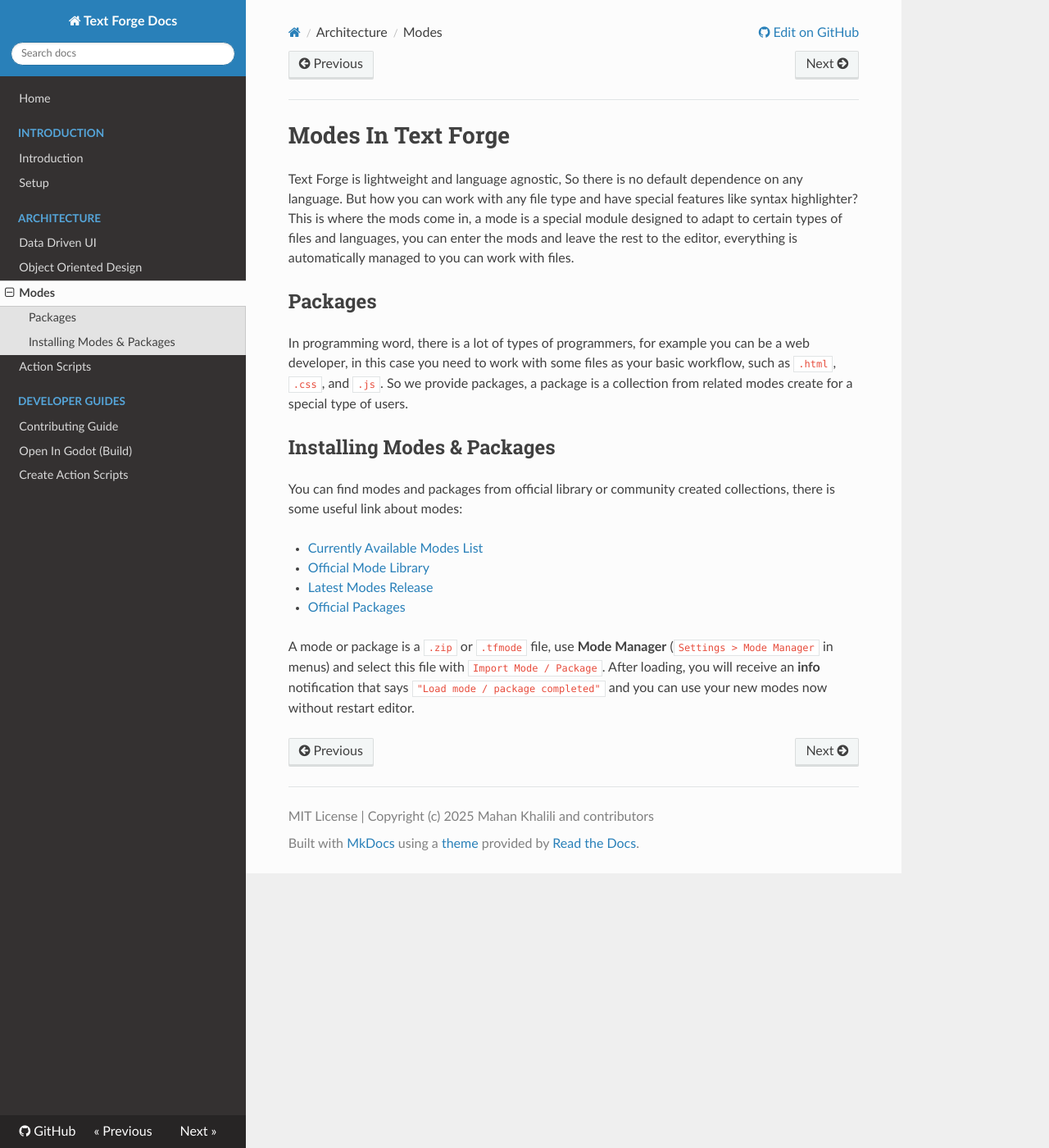
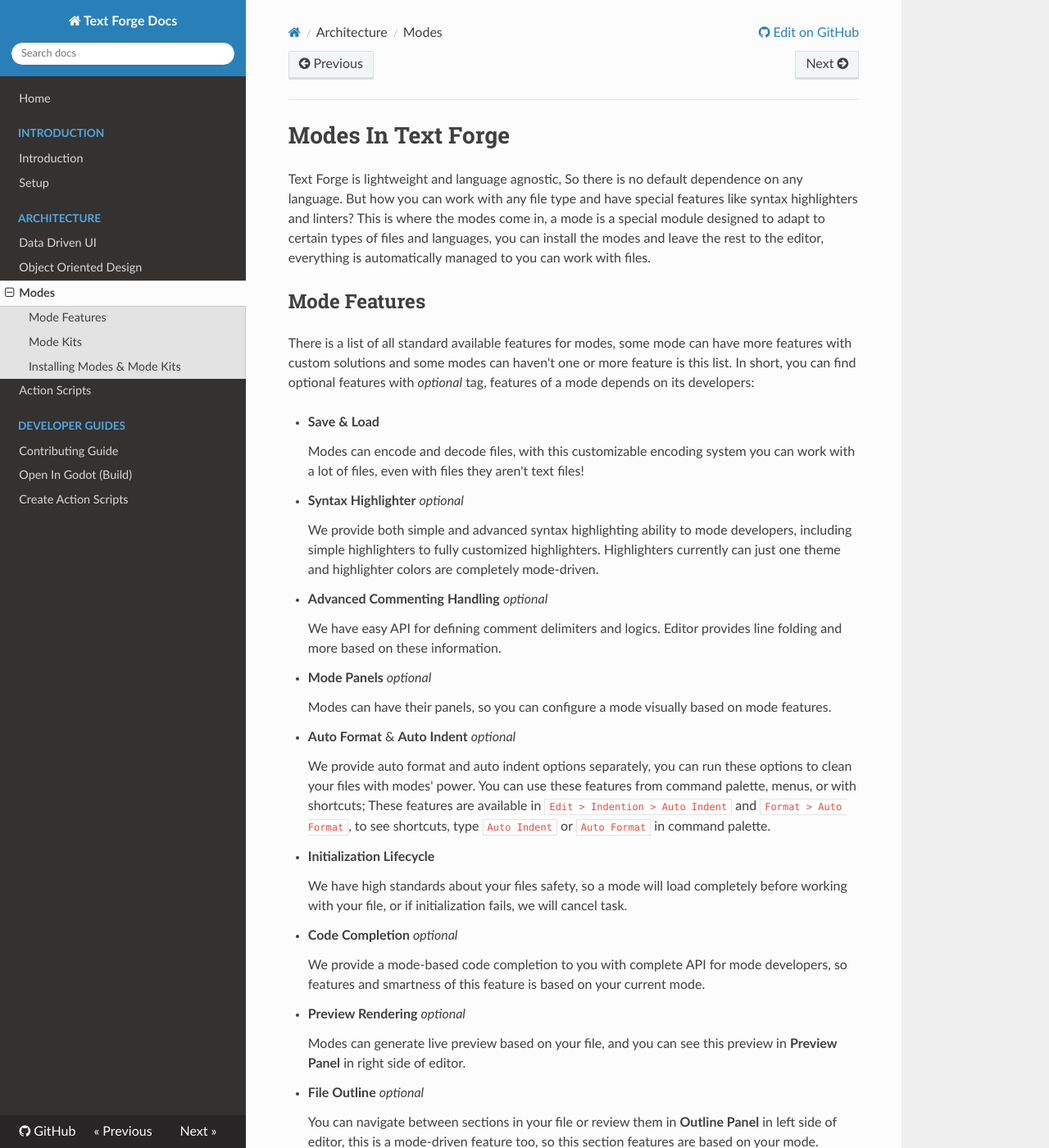
Before and after one commit to text-forge/docs, an MkDocs documentation site: the page built from docs/modes.md, in a window 1280 px wide and 1400 px high. Shown: the whole window at 82% size. Built offline with MkDocs 1.6.1, drawn with Linux system fonts in a browser that asks for light colours; nearby versions of some CDN libraries; a script that is not in the unit is left out; some of the changed text lies outside the part shown.

Commit message:
Update docs to: EditorAPI Refactor (#71)

```diff
--- a/docs/modes.md
+++ b/docs/modes.md
@@ -1,25 +1,102 @@
 # Modes In Text Forge
 
 Text Forge is lightweight and language agnostic, So there is no default dependence on any language. But how you can work
-with any file type and have special features like syntax highlighter?
-This is where the mods come in, a mode is a special module designed to adapt to certain types of files and languages,
-you can enter the mods and leave the rest to the editor, everything is automatically managed to you can work with files.
+with any file type and have special features like syntax highlighters and linters?
+This is where the modes come in, a mode is a special module designed to adapt to certain types of files and languages,
+you can install the modes and leave the rest to the editor, everything is automatically managed to you can work with files.
 
-## Packages
+## Mode Features
+
+There is a list of all standard available features for modes, some mode can have more features with custom solutions and
+some modes can haven't one or more feature is this list. In short, you can find optional features with *optional* tag,
+features of a mode depends on its developers:
+
+- **Save & Load**
+
+    Modes can encode and decode files, with this customizable encoding system you can work with a lot of files, even
+    with files they aren't text files!
+
+- **Syntax Highlighter** _optional_
+
+    We provide both simple and advanced syntax highlighting ability to mode developers, including simple highlighters to
+    fully customized highlighters. Highlighters currently can just one theme and highlighter colors are completely mode-driven.
+
+- **Advanced Commenting Handling** _optional_
+
+    We have easy API for defining comment delimiters and logics. Editor provides line folding and more based on these
+    information.
+
+- **Mode Panels** _optional_
+
+    Modes can have their panels, so you can configure a mode visually based on mode features.
+
+- **Auto Format** & **Auto Indent** _optional_
+
+    We provide auto format and auto indent options separately, you can run these options to clean your files with modes'
+    power. You can use these features from command palette, menus, or with shortcuts; These features are available in
+    `Edit > Indention > Auto Indent` and `Format > Auto Format`, to see shortcuts, type `Auto Indent` or `Auto Format`
+    in command palette.
+
+- **Initialization Lifecycle**
+
+    We have high standards about your files safety, so a mode will load completely before working with your file, or if
+    initialization fails, we will cancel task.
+
+- **Code Completion** _optional_
+
+    We provide a mode-based code completion to you with complete API for mode developers, so features and smartness of
+    this feature is based on your current mode.
+
+- **Preview Rendering** _optional_
+
+    Modes can generate live preview based on your file, and you can see this preview in **Preview Panel** in right side of editor.
+
+- **File Outline** _optional_
+
+    You can navigate between sections in your file or review them in **Outline Panel** in left side of editor, this is a
+    mode-driven feature too, so this section features are based on your mode.
+
+- **Linting** _optional_
+
+    We currently haven't supported LSP & DAP client ([feature tracking issue↗️](https://github.com/text-forge/text-forge/issues/88))
+    for complete language based features, but we have a simple mode-driven linting feature, and you can see your file
+    problems in **Problems Panel** in bottom of editor, in this panel all error and warnings provided by mode will show
+    , and you can navigate between them by clicking on an item.
+
+!!! Note
+
+    A lot of above features were added in TFM API v2.0, you can read more about this API [here](mode_development.md#text-forge-mode-api).
+    We provide a lot of these features as optional features, because a mode can work with simple text or non-code files,
+    so there is a lot of optional but basic features.
+
+!!! Note
+
+    After TFM API v2.0, we use buffer based save and load instead of file based behavior, this new system have safer
+    error handling and modes can no longer see the file paths in your system directly when you save / load a file.
+
+!!! Important
+
+    Modes are unlimited moduless! So you should be sure about a mode before installing it, otherwise modes can get access
+    to your files content, for completely safe experience download official and community modes in [mode library](https://github.com/text-forge/mode-library).
+
+!!! Note
+
+    Auto Format and Auto Indent are triggerable actions, there is an **Auto Indention** toggleable feature in `Format`
+    menu that will change indention automatically when you create new line.
+
+## Mode Kits
 
 In programming word, there is a lot of types of programmers, for example you can be a web developer, in this case you
-need to work with some files as your basic workflow, such as `.html`, `.css`, and `.js`. So we provide packages, a
-package is a collection from related modes create for a special type of users.
+need to work with some files as your basic workflow, such as `.html`, `.css`, and `.js`. So we provide mode kits, a
+mode kit is a collection from related modes create for a special type of users.
 
-## Installing Modes & Packages
+## Installing Modes & Mode Kits
 
-You can find modes and packages from official library or community created collections, there is some useful link about modes:
+You can find modes and mode kits in official library or community created collections, there is some useful link about modes:
 
 - [Currently Available Modes List](https://github.com/text-forge/mode-library#mode-support-status)
 - [Official Mode Library](https://github.com/text-forge/mode-library)
-- [Latest Modes Release](https://github.com/text-forge/mode-library/releases/latest)
-- [Official Packages](https://github.com/text-forge/mode-library/wiki/Packages)
 
-A mode or package is a `.zip` or `.tfmode` file, use **Mode Manager** (`Settings > Mode Manager` in menus) and select
-this file with `Import Mode / Package`. After loading, you will receive an **info** notification that says
-`"Load mode / package completed"` and you can use your new modes now without restart editor.
+A mode or mode kit is a `.zip` or `.tfmode` file, use **Mode Manager** (`Settings > Mode Manager` in menus) and select
+this file with `Import Mode / Mode Kit`. After loading, you will receive an **info** notification that says
+`"Load mode / mode kit completed"` and you can use your new modes now without restart editor.
```
Also changed, not shown: docs/create_action_scripts.md (+15 -0 lines), docs/mode_development.md (added, +38 -0 lines).
